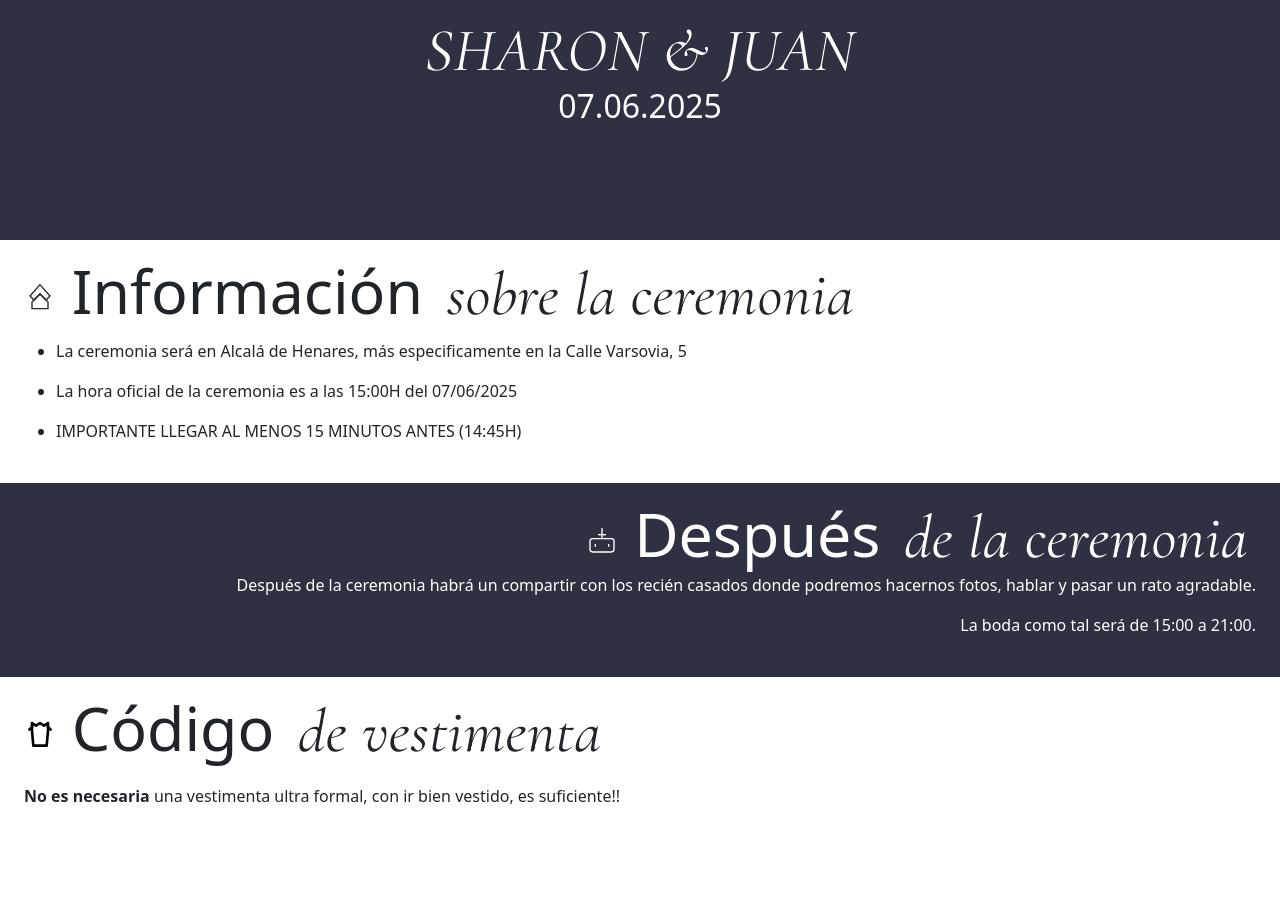
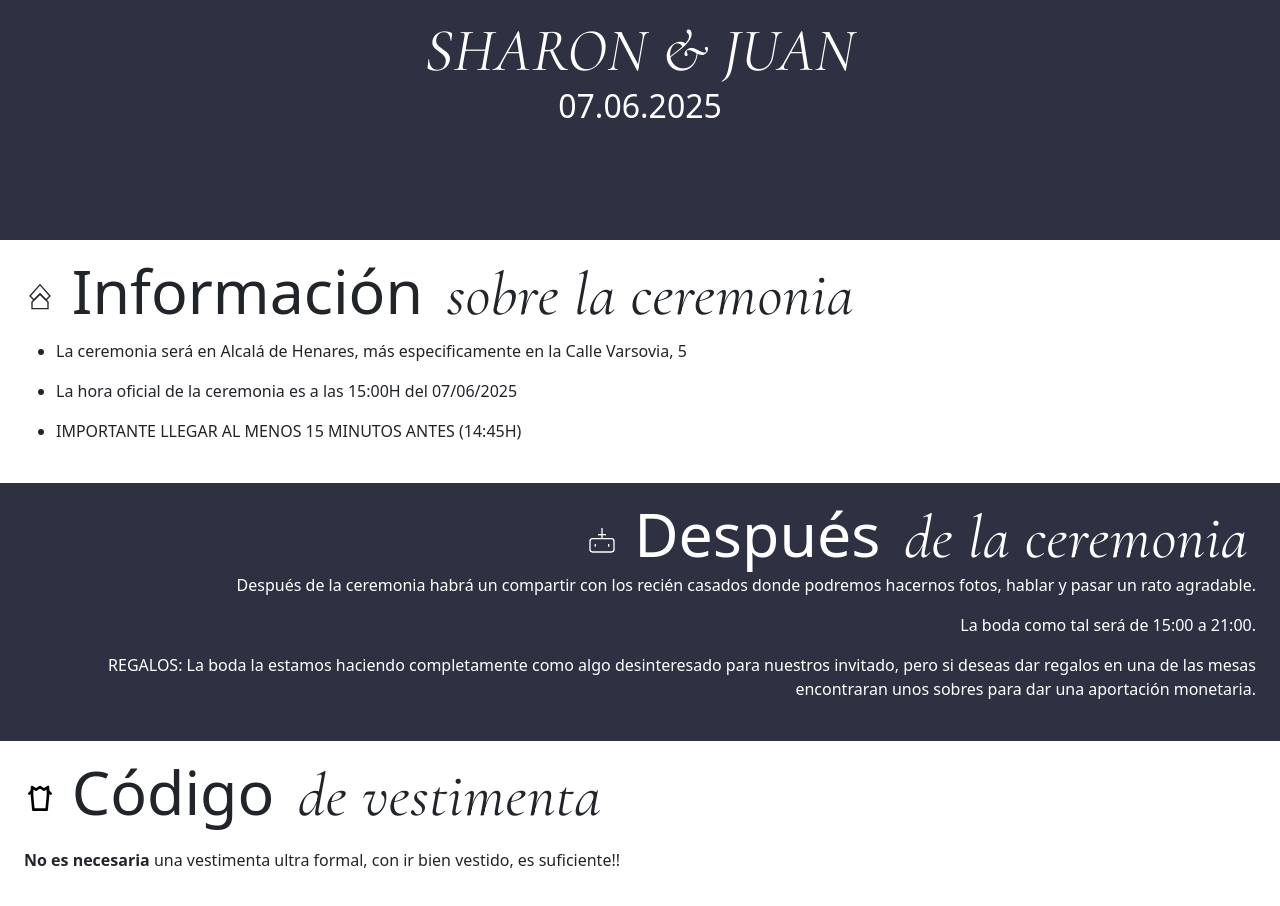
Before and after one commit to juanccalzadilla/wedding-land, an Angular app: page /info in a window 1280 px wide. Shown: the top 906 px of the page. Before the commit the page ends 848 px from the top, so only its background shows below. Built offline with nearby package versions, Linux system fonts and the light colour scheme; no server answers; a web font is replaced by a local one.

Commit message:
añadimos info regalos

```diff
--- a/src/app/information/pages/information-page/information-page.component.html
+++ b/src/app/information/pages/information-page/information-page.component.html
@@ -21,6 +21,7 @@
         <li class=" mt-3">La hora oficial de la ceremonia es a las 15:00H del 07/06/2025</li>
 
         <li class=" mt-3">IMPORTANTE LLEGAR AL MENOS 15 MINUTOS ANTES (14:45H)</li>
+
       </ul>
     </div>
   </div>
@@ -43,6 +44,11 @@
         hacernos fotos, hablar y pasar un rato agradable.</p>
 
         <p class="text-white text-end">La boda como tal será de 15:00 a 21:00.</p>
+
+        <p class="text-white text-end">REGALOS: La boda la estamos haciendo completamente como algo desinteresado para nuestros invitado,
+          pero si deseas dar regalos en una de las mesas encontraran unos sobres para dar una aportación monetaria.
+        </p>
+
     </div>
   </div>
   <div class="col-md-12">
```
